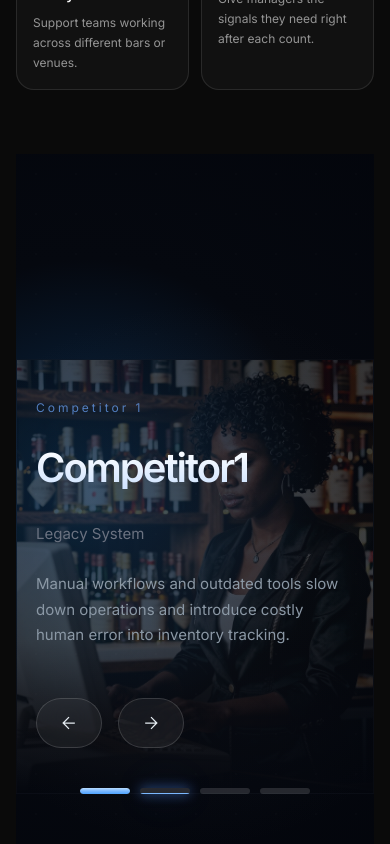
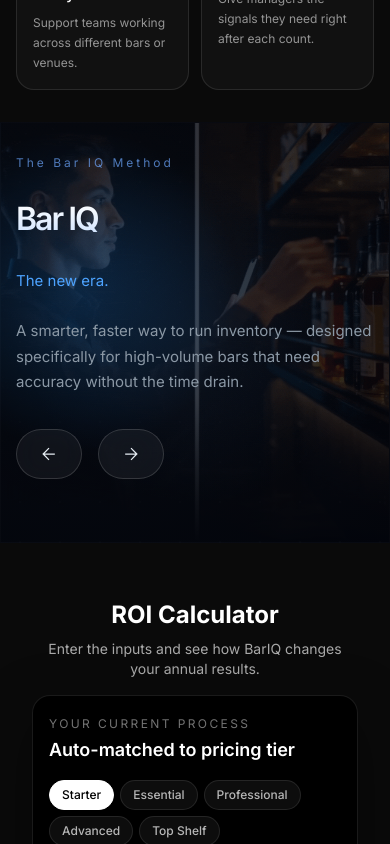
Before and after one commit to colewortman/UNO-Capstone, a Next.js app in the folder web/: page /UNO-Capstone/ in a window 390 px wide. Shown: the part 4860-5704 px from the top of the page. Built offline with nearby package versions, Linux system fonts and the light colour scheme.

Commit message:
Comparisons update

```diff
--- a/web/app/components/ui/elegant-carousel.tsx
+++ b/web/app/components/ui/elegant-carousel.tsx
@@ -52,14 +52,14 @@ const slides: SlideData[] = [
 ];
 
 export default function ElegantCarousel() {
-  const [resetLevel, setResetLevel] = useState(slides.length);
-  const [previousIndex, setPreviousIndex] = useState(0);
   const [currentIndex, setCurrentIndex] = useState(0);
   const [direction, setDirection] = useState<'next' | 'prev'>('next');
   const [progress, setProgress] = useState(0);
-  const [isPaused, setIsPaused] = useState(false);
+  const [isInView, setIsInView] = useState(false);
+  const [isMobile, setIsMobile] = useState(false);
   const [lightPosition, setLightPosition] = useState({ x: 50, y: 50 });
   const [tilt, setTilt] = useState({ x: 0, y: 0 });
+  const wrapperRef = useRef<HTMLDivElement>(null);
   const intervalRef = useRef<ReturnType<typeof setInterval> | null>(null);
   const progressRef = useRef<ReturnType<typeof setInterval> | null>(null);
   const touchStartX = useRef(0);
@@ -76,25 +76,27 @@ export default function ElegantCarousel() {
   }, []);
 
   useEffect(() => {
-  setProgress(0);
-  }, [currentIndex]);
+    const el = wrapperRef.current;
+    if (!el) return;
+
+    const observer = new IntersectionObserver(
+      ([entry]) => setIsInView(entry.isIntersecting),
+      { threshold: 0.3 }
+    );
+    observer.observe(el);
+    return () => observer.disconnect();
+  }, []);
 
   useEffect(() => {
-    if (previousIndex === currentIndex) return;
+    const mq = window.matchMedia('(max-width: 640px)');
+    setIsMobile(mq.matches);
+    const handler = (e: MediaQueryListEvent) => setIsMobile(e.matches);
+    mq.addEventListener('change', handler);
+    return () => mq.removeEventListener('change', handler);
+  }, []);
 
-    let level = previousIndex;
-
-    const interval = setInterval(() => {
-      level--;
-
-      setResetLevel(level);
-
-      if (level <= currentIndex) {
-        clearInterval(interval);
-      }
-    }, 140); // speed of cascade
-
-    return () => clearInterval(interval);
+  useEffect(() => {
+    setProgress(0);
   }, [currentIndex]);
 
 
@@ -127,7 +129,6 @@ export default function ElegantCarousel() {
 
   const handleMouseLeave = () => {
     if (frame.current) cancelAnimationFrame(frame.current);
-    setIsPaused(false);
     setTilt({ x: 0, y: 0 });
   };
 
@@ -135,7 +136,6 @@ export default function ElegantCarousel() {
     (index: number, dir?: 'next' | 'prev') => {
       if (index === currentIndex) return;
 
-      setPreviousIndex(currentIndex);
       setDirection(dir || (index > currentIndex ? 'next' : 'prev'));
       setProgress(0);
 
@@ -155,7 +155,7 @@ export default function ElegantCarousel() {
   }, [currentIndex, goToSlide]);
 
   useEffect(() => {
-    if (isPaused) return;
+    if (!isInView || isMobile) return;
 
     progressRef.current = setInterval(() => {
       setProgress((prev) => {
@@ -172,10 +172,11 @@ export default function ElegantCarousel() {
       if (intervalRef.current) clearInterval(intervalRef.current);
       if (progressRef.current) clearInterval(progressRef.current);
     };
-  }, [currentIndex, isPaused, goNext]);
+  }, [currentIndex, isInView, isMobile, goNext]);
 
   const handleTouchStart = (e: React.TouchEvent) => {
     touchStartX.current = e.targetTouches[0].clientX;
+    touchEndX.current = e.targetTouches[0].clientX;
   };
 
   const handleTouchMove = (e: React.TouchEvent) => {
@@ -194,10 +195,10 @@ export default function ElegantCarousel() {
 
   return (
     <div
+      ref={wrapperRef}
       className="carousel-wrapper"
       onMouseMove={handleMouseMove}
       onMouseLeave={handleMouseLeave}
-      onMouseEnter={() => setIsPaused(true)}
       onTouchStart={handleTouchStart}
       onTouchMove={handleTouchMove}
       onTouchEnd={handleTouchEnd}
@@ -273,12 +274,49 @@ export default function ElegantCarousel() {
           </div>
         </div>
 
-        {/* Progress Indicators */}
-        <div className="carousel-progress-bar">
-          {[...slides].reverse().map((slide, reversedIndex) => {
-            const index = slides.length - 1 - reversedIndex;
+        {/* Right: Image + Progress */}
+        <div className="carousel-right">
+          <div className="carousel-image-container">
+            <div
+              className={`carousel-image-frame visible`}
+              style={{
+                transform: `
+                  perspective(1200px)
+                  rotateX(${tilt.x}deg)
+                  rotateY(${tilt.y}deg)
+                  scale(1)
+                `,
+                '--mouse-x': `${lightPosition.x}%`,
+                '--mouse-y': `${lightPosition.y}%`
+              } as React.CSSProperties}
+            >
 
-            return (
+              {slides.map((slide, index) => (
+                <Image
+                  key={index}
+                  src={slide.imageUrl}
+                  alt={slide.title}
+                  fill
+                  priority={index === currentIndex}
+                  className={`carousel-image ${
+                    index === currentIndex ? 'active' : ''
+                  }`}
+                />
+              ))}
+              <div
+                className="carousel-image-overlay"
+                style={{
+                  background: direction === 'next'
+                  ? `linear-gradient(135deg, ${currentSlide.accent}22 0%, transparent 50%)`
+                  : `linear-gradient(-135deg, ${currentSlide.accent}22 0%, transparent 50%)`,
+                }}
+              />
+            </div>
+          </div>
+
+          {/* Progress Indicators */}
+          <div className="carousel-progress-bar">
+            {slides.map((slide, index) => (
               <button
                 key={index}
                 onClick={() => goToSlide(index)}
@@ -291,7 +329,7 @@ export default function ElegantCarousel() {
                   <div
                     className="carousel-progress-fill"
                     style={{
-                      height:
+                      width:
                         index === currentIndex
                           ? `${progress}%`
                           : index < currentIndex
@@ -310,47 +348,7 @@ export default function ElegantCarousel() {
                   {index === 3 && 'Competitor 3'}
                 </span>
               </button>
-            );
-          })}
-        </div>
-
-
-        {/* Right: Image */}
-        <div className="carousel-image-container">
-          <div
-            className={`carousel-image-frame visible`}
-            style={{
-              transform: `
-                perspective(1200px)
-                rotateX(${tilt.x}deg)
-                rotateY(${tilt.y}deg)
-                scale(1)
-              `,
-              '--mouse-x': `${lightPosition.x}%`,
-              '--mouse-y': `${lightPosition.y}%`
-            } as React.CSSProperties}
-          >
-
-            {slides.map((slide, index) => (
-              <Image
-                key={index}
-                src={slide.imageUrl}
-                alt={slide.title}
-                fill
-                priority={index === currentIndex}
-                className={`carousel-image ${
-                  index === currentIndex ? 'active' : ''
-                }`}
-              />
             ))}
-            <div
-              className="carousel-image-overlay"
-              style={{
-                background: direction === 'next'
-                ? `linear-gradient(135deg, ${currentSlide.accent}22 0%, transparent 50%)`
-                : `linear-gradient(-135deg, ${currentSlide.accent}22 0%, transparent 50%)`,
-              }}
-            />
           </div>
         </div>
       </div>
--- a/web/app/index.css
+++ b/web/app/index.css
@@ -25,8 +25,11 @@
 /* Layout */
 .carousel-inner {
   display: grid;
-  grid-template-columns: 1.1fr 160px 420px;
+  grid-template-columns: minmax(0, 1fr) 420px;
   align-items: center;
+  width: 100%;
+  max-width: 1200px;
+  margin: 0 auto;
   height: 100%;
   position: relative;
   z-index: 1;
@@ -36,11 +39,14 @@
 .carousel-content {
   display: flex;
   align-items: center;
-  padding: 8vw;
+  padding: 4rem 2rem;
+  overflow: hidden;
+  min-width: 0;
 }
 
 .carousel-content-inner {
   max-width: 620px;
+  width: 100%;
 }
 
 /* Small label (top text style) */
@@ -54,7 +60,7 @@
 
 /* BIG HERO TEXT */
 .carousel-title {
-  font-size: clamp(52px, 6vw, 90px);
+  font-size: clamp(42px, 5vw, 72px);
   font-weight: 600;
   line-height: 1.05;
   letter-spacing: -2px;
@@ -66,6 +72,7 @@
   -webkit-background-clip: text;
   -webkit-text-fill-color: transparent;
   margin-bottom: 24px;
+  overflow-wrap: break-word;
 }
 
 /* Subtitle */
@@ -109,7 +116,14 @@
 }
 
 
-/* RIGHT SIDE IMAGE */
+/* RIGHT SIDE: Image + Progress stacked */
+.carousel-right {
+  display: flex;
+  flex-direction: column;
+  align-items: center;
+  justify-content: center;
+}
+
 .carousel-image-container {
   position: relative;
   display: flex;
@@ -167,11 +181,11 @@
 /* Progress bar */
 .carousel-progress-bar {
   display: flex;
-  flex-direction: column;
+  flex-direction: row;
   justify-content: center;
   align-items: center;
-  gap: 18px;
-  height: 420px;
+  gap: 12px;
+  padding-top: 20px;
 }
 
 
@@ -179,8 +193,8 @@
   display: flex;
   align-items: center;
   justify-content: center;
-  width: 8px;
-  height: 70px;
+  width: 70px;
+  height: 6px;
   border-radius: 6px;
   background: rgba(255,255,255,0.08);
   border: none;
@@ -199,17 +213,17 @@
 
 .carousel-progress-fill {
   position: absolute;
+  top: 0;
+  left: 0;
   bottom: 0;
-  left: 0;
-  right: 0;
-  height: 0%;
+  width: 0%;
   background: linear-gradient(
-    to top,
+    to right,
     #4da3ff,
     #7bb8ff,
     #b8dcff
   );
-  transition: height 0.2s linear;
+  transition: width 0.2s linear;
   border-radius: 6px;
 }
 
@@ -228,33 +242,96 @@
     0 0 40px rgba(90,150,255,0.2);
 }
 
-/* RESPONSIVE */
-@media (max-width: 900px) {
+/* RESPONSIVE — Tablet (≤1024px): stack vertically, phone still visible */
+@media (max-width: 1024px) {
+  .carousel-wrapper {
+    min-height: auto;
+  }
 
   .carousel-inner {
     display: flex;
     flex-direction: column;
+    align-items: center;
+    padding: 3rem 1.5rem;
   }
 
   .carousel-content {
-    padding: 40px 20px;
+    padding: 0 0 2rem 0;
+    text-align: center;
+    justify-content: center;
+  }
+
+  .carousel-content-inner {
+    max-width: 560px;
+    align-items: center;
   }
 
   .carousel-title {
-    font-size: 40px;
+    font-size: clamp(36px, 5vw, 48px);
+  }
+
+  .carousel-nav-arrows {
+    justify-content: center;
+  }
+
+  .carousel-right {
+    width: 100%;
+    align-items: center;
+  }
+
+  .carousel-image-frame {
+    width: 260px;
+    height: 520px;
+    border-radius: 32px;
+  }
+
+  .carousel-progress-item {
+    width: 60px;
+  }
+}
+
+/* RESPONSIVE — Mobile (≤640px): image becomes background */
+@media (max-width: 640px) {
+  .carousel-inner {
+    padding: 2rem 1rem;
+    position: relative;
+  }
+
+  .carousel-content {
+    text-align: left;
+  }
+
+  .carousel-content-inner {
+    align-items: flex-start;
+  }
+
+  .carousel-nav-arrows {
+    justify-content: flex-start;
+  }
+
+  .carousel-title {
+    font-size: 32px;
   }
 
   .carousel-description {
     font-size: 15px;
+    margin-bottom: 24px;
   }
 
   /* Image becomes background instead */
+  .carousel-right {
+    position: absolute;
+    inset: 0;
+    z-index: 0;
+  }
+
   .carousel-image-container {
     position: absolute;
     inset: 0;
     z-index: 0;
-    opacity: 0.25;
-    pointer-events: none; /* FIX */
+    opacity: 0.2;
+    pointer-events: none;
+    max-width: none;
   }
 
   .carousel-image-frame {
@@ -271,19 +348,7 @@
   }
 
   .carousel-progress-bar {
-    flex-direction: row-reverse;
-    justify-content: center;
-    height: auto;
-    gap: 10px;
-  }
-
-  .carousel-progress-item {
-    width: 50px;
-    height: 6px;
-  }
-
-  .carousel-progress-fill {
-    height: 100%;
+    display: none;
   }
 }
 
@@ -331,6 +396,7 @@
 }
 
 
+
 .carousel-wrapper::after {
   content: '';
   position: absolute;
--- a/web/app/page.module.css
+++ b/web/app/page.module.css
@@ -45,6 +45,10 @@
   margin: 0 auto;
 }
 
+.sectionFull {
+  padding: 0;
+}
+
 .sectionFull .sectionInner {
   max-width: none;
 }
--- a/web/app/page.tsx
+++ b/web/app/page.tsx
@@ -24,10 +24,6 @@ function Section({
       <div className={styles.sectionInner}>{children}</div>
     </section>
   );
-}
-
-function Placeholder({ label }: { label: string }) {
-  return <div className={styles.placeholder}>{label}</div>;
 }
 
 export default function Home() {
@@ -64,7 +60,7 @@ export default function Home() {
       </Section>
 
       {/* Comparisons (differentiator) */}
-      <Section>
+      <Section className={styles.sectionFull}>
         <Comparisons />
       </Section>
 
```
Also changed, not shown: 1 other file (tests, documents, lock files or other folders).
